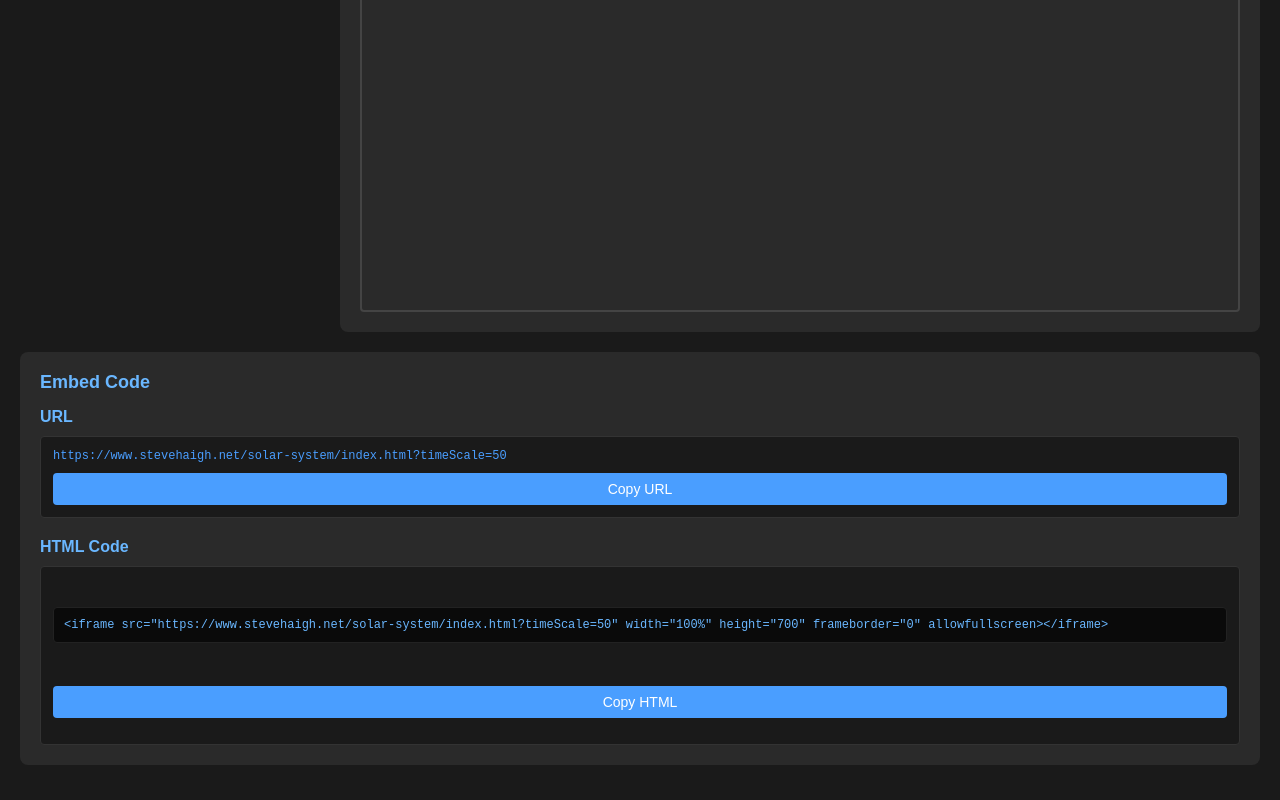
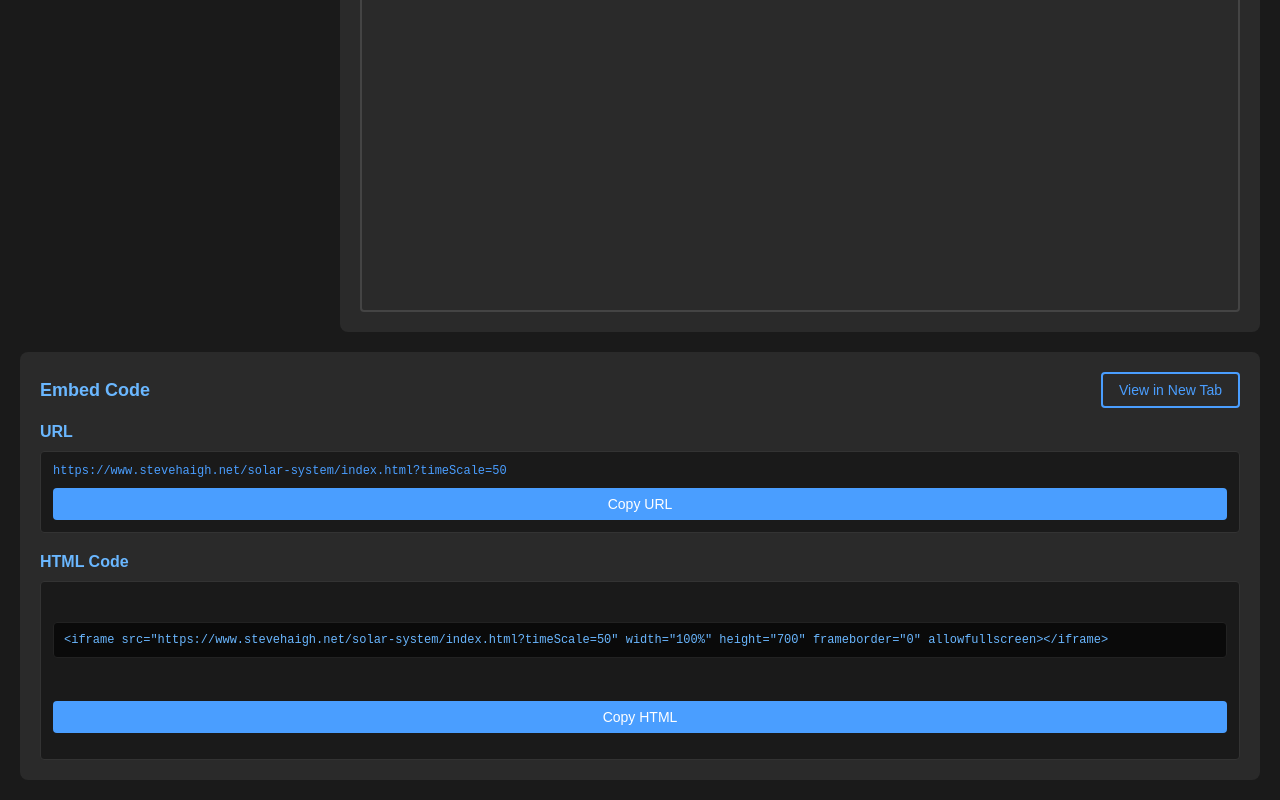
Before and after one commit to sbhaigh/solar-system, a plain HTML site: page embed-configurator.html in a window 1280 px wide. Shown: the part 536-1336 px from the top of the page. Drawn offline with Linux system fonts and the light colour scheme.

Commit message:
Add view in new tab button to embed configurator.

```diff
--- a/embed-configurator.html
+++ b/embed-configurator.html
@@ -135,6 +135,20 @@
       .copy-button:hover {
         background: #6ab7ff;
       }
+      .view-button {
+        background: #2a2a2a;
+        color: #4a9eff;
+        border: 2px solid #4a9eff;
+        padding: 8px 16px;
+        border-radius: 4px;
+        cursor: pointer;
+        font-size: 14px;
+        white-space: nowrap;
+      }
+      .view-button:hover {
+        background: #4a9eff;
+        color: #fff;
+      }
       .value-display {
         display: inline-block;
         color: #4a9eff;
@@ -175,6 +189,15 @@
         color: #6ab7ff;
         font-size: 18px;
         margin-bottom: 15px;
+      }
+      .section-header {
+        display: flex;
+        justify-content: space-between;
+        align-items: center;
+        margin-bottom: 15px;
+      }
+      .section-header h2 {
+        margin: 0;
       }
       .bottom-section .url-display,
       .bottom-section .html-code {
@@ -278,7 +301,10 @@
       </div>
 
       <div class="bottom-section">
-        <h2>Embed Code</h2>
+        <div class="section-header">
+          <h2>Embed Code</h2>
+          <button class="view-button" id="viewButton">View in New Tab</button>
+        </div>
 
         <h3 style="color: #6ab7ff; font-size: 16px; margin-bottom: 10px; margin-top: 0;">URL</h3>
         <div class="url-display">
@@ -307,6 +333,7 @@
       const timeScaleSlider = document.getElementById("timeScaleSlider");
       const embedUrl = document.getElementById("embedUrl");
       const copyButton = document.getElementById("copyButton");
+      const viewButton = document.getElementById("viewButton");
       const zoomValue = document.getElementById("zoomValue");
       const timeScaleValue = document.getElementById("timeScaleValue");
 
@@ -403,6 +430,12 @@
         });
       });
 
+      // View configured solar system in new tab
+      viewButton.addEventListener("click", () => {
+        const url = embedUrl.textContent.replace('https://www.stevehaigh.net/solar-system/', '');
+        window.open(url, '_blank');
+      });
+
       // Initialize
       updateEmbed();
     </script>
```
